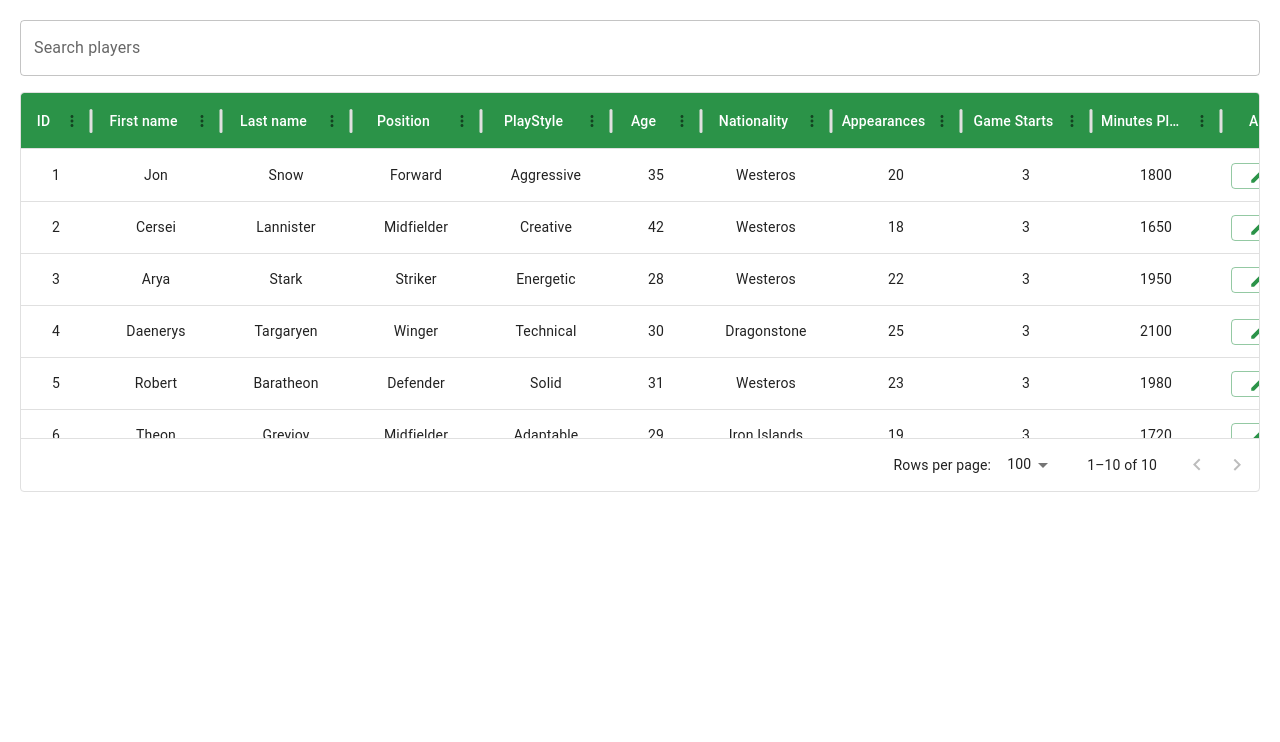
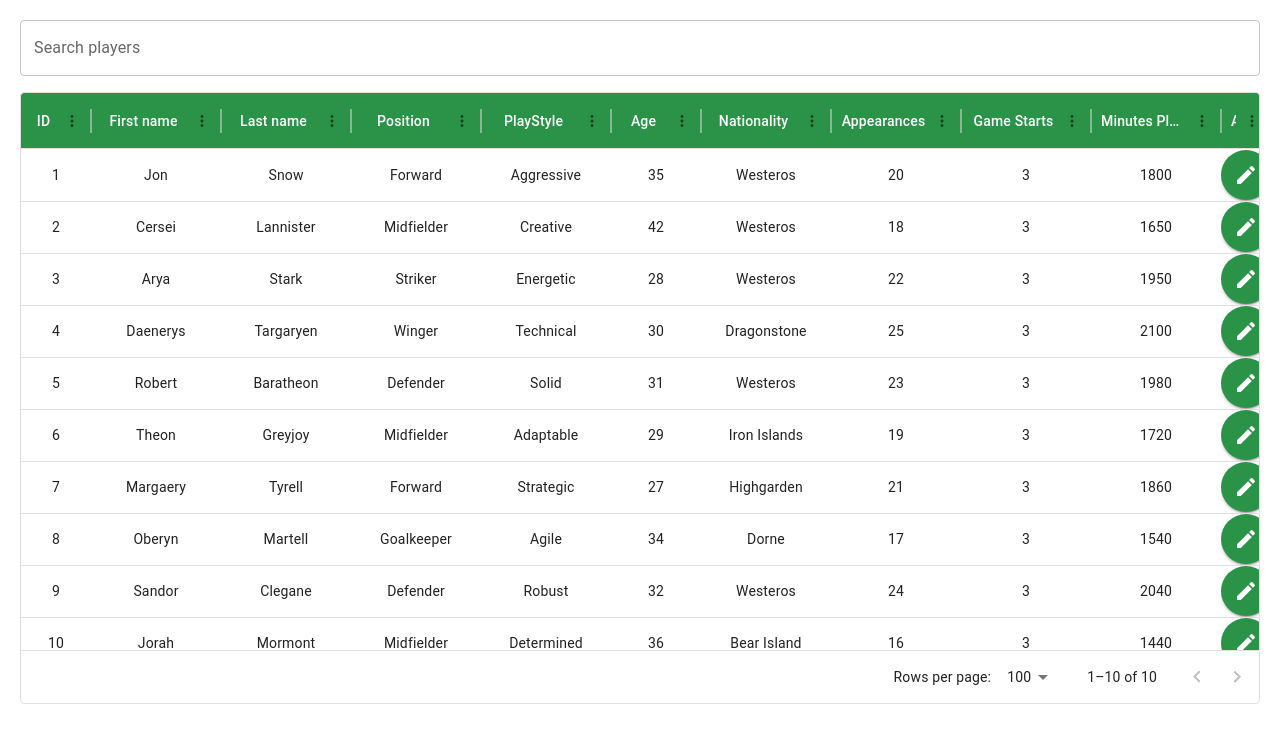
Before and after one commit to asayenju/soccerLink, a React (Create React App) app in the folder frontend/: page / in a window 1280 px wide. Shown: the top 742 px of the page. Built offline with nearby package versions, Linux system fonts and the light colour scheme.

Commit message:
modified styling and made the buttons of the actions better looking by also adding the view section

```diff
--- a/frontend/src/components/SearchPlayer.js
+++ b/frontend/src/components/SearchPlayer.js
@@ -3,6 +3,7 @@ import { DataGrid } from '@mui/x-data-grid';
 import TextField from '@mui/material/TextField';
 import { createTheme, ThemeProvider } from '@mui/material/styles';
 import Button from '@mui/material/Button';
+import VisibilityIcon from '@mui/icons-material/Visibility';
 import EditIcon from '@mui/icons-material/Edit';
 import DeleteIcon from '@mui/icons-material/DeleteOutlined';
 
@@ -17,6 +18,11 @@ const defaultTheme = createTheme({
   },
 });
 
+const handleViewClick = (id) => {
+  // Implement view functionality here
+  console.log(`Viewing row with id ${id}`);
+};
+
 const handleEditClick = (id) => {
   // Implement edit functionality here
   console.log(`Editing row with id ${id}`);
@@ -27,46 +33,76 @@ const handleDeleteClick = (id) => {
   console.log(`Deleting row with id ${id}`);
 };
 
-
 const columns = [
-  { field: 'id', headerName: 'ID', width: 70, align: 'center', headerAlign: 'center', headerClassName: 'super-app-theme--header' },
-  { field: 'firstName', headerName: 'First name', width: 130, align: 'center', headerAlign: 'center', headerClassName: 'super-app-theme--header' },
-  { field: 'lastName', headerName: 'Last name', width: 130, align: 'center', headerAlign: 'center', headerClassName: 'super-app-theme--header' },
-  { field: 'position', headerName: 'Position', width: 130, align: 'center', headerAlign: 'center', headerClassName: 'super-app-theme--header' },
-  { field: 'playstyle', headerName: 'PlayStyle', width: 130, align: 'center', headerAlign: 'center', headerClassName: 'super-app-theme--header' },
-  { field: 'age', headerName: 'Age', type: 'number', width: 90, align: 'center', headerAlign: 'center', headerClassName: 'super-app-theme--header' },
-  { field: 'nationality', headerName: 'Nationality', width: 130, align: 'center', headerAlign: 'center', headerClassName: 'super-app-theme--header' },
-  { field: 'appearances', headerName: 'Appearances', width: 130, align: 'center', headerAlign: 'center', headerClassName: 'super-app-theme--header' },
-  { field: 'gamestarts', headerName: 'Game Starts', width: 130, align: 'center', headerAlign: 'center', headerClassName: 'super-app-theme--header' },
-  { field: 'minutesplayed', headerName: 'Minutes Played', width: 130, align: 'center', headerAlign: 'center', headerClassName: 'super-app-theme--header' },
+  { field: 'id', headerName: 'ID', width: 70, align: 'center', headerAlign: 'center', headerClassName: 'super-app-theme--header', resizable: false },
+  { field: 'firstName', headerName: 'First name', width: 130, align: 'center', headerAlign: 'center', headerClassName: 'super-app-theme--header', resizable: false },
+  { field: 'lastName', headerName: 'Last name', width: 130, align: 'center', headerAlign: 'center', headerClassName: 'super-app-theme--header', resizable: false },
+  { field: 'position', headerName: 'Position', width: 130, align: 'center', headerAlign: 'center', headerClassName: 'super-app-theme--header', resizable: false },
+  { field: 'playstyle', headerName: 'PlayStyle', width: 130, align: 'center', headerAlign: 'center', headerClassName: 'super-app-theme--header', resizable: false },
+  { field: 'age', headerName: 'Age', type: 'number', width: 90, align: 'center', headerAlign: 'center', headerClassName: 'super-app-theme--header', resizable: false },
+  { field: 'nationality', headerName: 'Nationality', width: 130, align: 'center', headerAlign: 'center', headerClassName: 'super-app-theme--header', resizable: false },
+  { field: 'appearances', headerName: 'Appearances', width: 130, align: 'center', headerAlign: 'center', headerClassName: 'super-app-theme--header', resizable: false },
+  { field: 'gamestarts', headerName: 'Game Starts', width: 130, align: 'center', headerAlign: 'center', headerClassName: 'super-app-theme--header', resizable: false },
+  { field: 'minutesplayed', headerName: 'Minutes Played', width: 130, align: 'center', headerAlign: 'center', headerClassName: 'super-app-theme--header', resizable: false },
   {
     field: 'actions',
     headerName: 'Actions',
-    width: 130,
+    flex: 1,
     align: 'center',
     headerAlign: 'center',
     headerClassName: 'super-app-theme--header',
     renderCell: (params) => (
-      <div>
+      <div style={{ display: 'flex', justifyContent: 'center', alignItems: 'center' }}>
         <Button
-          variant="outlined"
+          variant="contained"
+          sx={{
+            backgroundColor: 'purple',
+            color: 'white',
+            minWidth: '50px',
+            height: '50px',
+            marginRight: 1,
+            borderRadius: '50%',
+            display: 'flex',
+            justifyContent: 'center',
+            alignItems: 'center',
+            '&:hover': {
+              backgroundColor: 'purple',
+            },
+          }}
+          onClick={() => handleViewClick(params.row.id)}
+        >
+          <VisibilityIcon />
+        </Button>
+        <Button
+          variant="contained"
           color="primary"
-          size="small"
-          startIcon={<EditIcon />}
+          sx={{
+            minWidth: '50px',
+            height: '50px',
+            marginRight: 1,
+            borderRadius: '50%',
+            display: 'flex',
+            justifyContent: 'center',
+            alignItems: 'center',
+          }}
           onClick={() => handleEditClick(params.row.id)}
         >
+          <EditIcon />
         </Button>
         <Button
-          variant="outlined"
+          variant="contained"
           color="secondary"
-          size="small"
-          startIcon={<DeleteIcon />}
+          sx={{
+            minWidth: '50px',
+            height: '50px',
+            borderRadius: '50%',
+            display: 'flex',
+            justifyContent: 'center',
+            alignItems: 'center',
+          }}
           onClick={() => handleDeleteClick(params.row.id)}
-          style={{width: 50,
-            height: 50,
-            borderRadius: 50}}
         >
-
+          <DeleteIcon />
         </Button>
       </div>
     ),
@@ -110,20 +146,23 @@ export default function DataTable() {
     <ThemeProvider theme={defaultTheme}>
       <div style={{ height: 'calc(100vh - 64px)', width: '100%', padding: '20px', boxSizing: 'border-box', overflowX: 'hidden' }}>
         <TextField
-          sx={{ borderRadius: 20 }}
           label="Search players"
           variant="outlined"
           value={searchText}
           onChange={handleSearchChange}
-          style={{ marginBottom: 16, width: '100%', borderRadius: 100 }}
+          sx={{
+            marginBottom: 2,
+            width: '100%',
+          }}
         />
-        <div style={{ height: 400, width: '100%' }}>
+        <div style={{ height: '88%', width: '100%' }}>
           <DataGrid
             sx={{
               '& .super-app-theme--header': {
                 backgroundColor: 'primary.main',
                 color: 'white',
               },
+              marginBottom: 500,
             }}
             rows={filteredRows}
             columns={columns}
```
